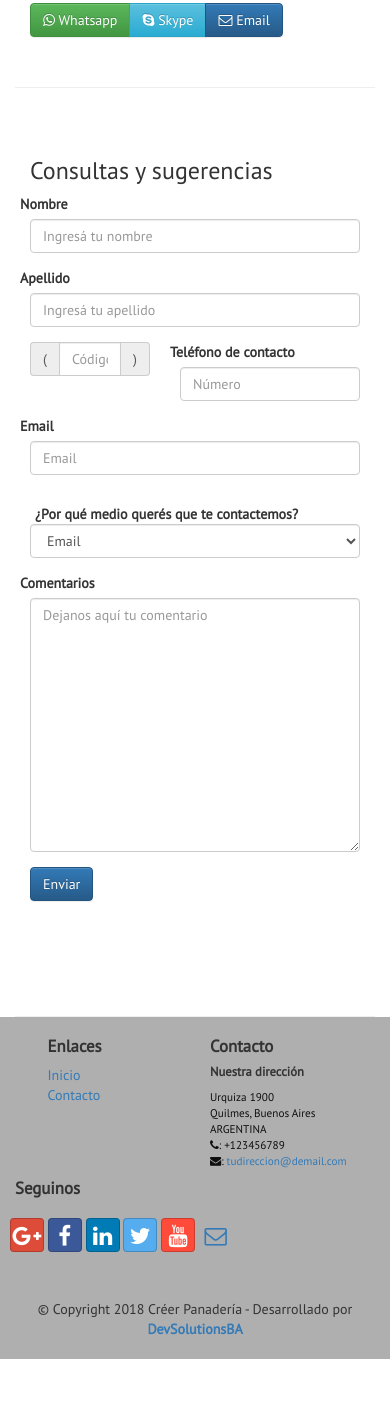
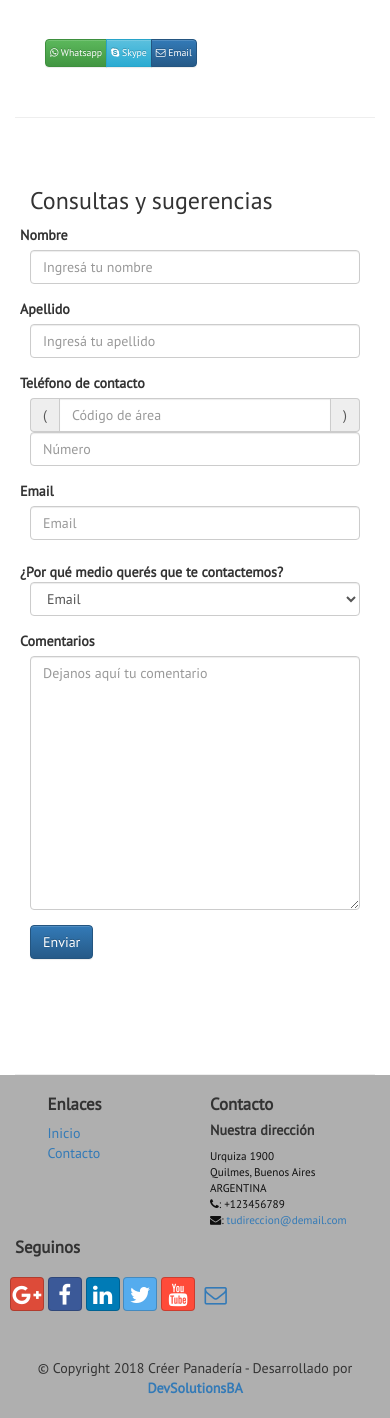
Before and after one commit to naipes0787/creer-panaderia, a PHP site: page /contactus.html in a window 390 px wide. Shown: the part 1444-2862 px from the top of the page. Before the commit the page ends 2803 px from the top, so only its background shows below. Run offline with PHP 8.4, Linux system fonts and the light colour scheme; some libraries are stand-ins or nearby versions.

Commit message:
Se ajusta el mapa de la página de contacto, junto a algunos campos que no se visualizaban correctamente en móviles. Se commitean archivos de traducción (Una primera versión que habría que continuar).

```diff
--- /dev/null
+++ b/creer-panaderia/action.php
@@ -0,0 +1,2 @@
+Hi <?php echo htmlspecialchars($_POST['name']); ?>.
+You are <?php echo (int)$_POST['age']; ?> years old.
--- a/creer-panaderia/contactus.html
+++ b/creer-panaderia/contactus.html
@@ -55,7 +55,7 @@
 	        <div class="container">
 	            <div class="row row-header">
 	                <div class="col-xs-12 col-sm-8">
-	                    <h1>Cr&eacute;er Panader&iacute;a</h1>
+	                    <h1 translate="no">Cr&eacute;er Panader&iacute;a</h1>
 	                    <p style="padding:40px;"></p>
 	                    <p>El amor a lo dulce junto a la devoción por el arte de cocinar
 	                    es lo que renueva nuestra inspiraci&oacute;n para crear las mejores
@@ -96,19 +96,20 @@
 					              <i class="fa fa-envelope"></i>: <a href="mailto:tudireccion@demail.com">tudireccion@demail.com</a>
 			           		 </address>
 	            </div>
-	            <div class="col-xs-12 col-sm-6 col-sm-offset-1">
-	                <h5>Mapa</h5>
-									<iframe src="https://www.google.com/maps/embed?pb=!1m18!1m12!1m3!1d3278.725375535823!2d-58.26803578427927!3d-34.737316080425146!2m3!1f0!2f0!3f0!3m2!1i1024!2i768!4f13.1!3m3!1m2!1s0x95a32e645f941c2b%3A0x58dc08dc575f53f5!2sUrquiza+2240%2C+Quilmes%2C+Buenos+Aires!5e0!3m2!1ses!2sar!4v1513270415984" width="400" height="300" frameborder="0" style="border:0"></iframe>
+	            <div class="container-fluid">
+	                <h5 class="map-class col-xs-12 col-sm-6">Mapa</h5>
+									<iframe class="col-xs-12 col-sm-6" src="https://www.google.com/maps/embed?pb=!1m18!1m12!1m3!1d3278.725375535823!2d-58.26803578427927!3d-34.737316080425146!2m3!1f0!2f0!3f0!3m2!1i1024!2i768!4f13.1!3m3!1m2!1s0x95a32e645f941c2b%3A0x58dc08dc575f53f5!2sUrquiza+2240%2C+Quilmes%2C+Buenos+Aires!5e0!3m2!1ses!2sar!4v1513270415984" height="300" frameborder="0" style="border:0"></iframe>
 	            </div>
-	            <div class="col-xs-12 col-sm-11 col-sm-offset-1">
-	                <div class="btn-group" role="group" aria-label="...">
-	                	<a type="button" class="btn btn-success" href="tel:+85212345678">
+							<br><br>
+	            <div id="btn-group-contactus-1" class="col-xs-12 col-sm-11 col-sm-offset-1">
+	                <div class="col-xs-12 btn-group" role="group" aria-label="...">
+	                	<a type="button" class="btn btn-success button-contactus" href="tel:+85212345678">
 	                		<i class="fa fa-whatsapp"></i> Whatsapp
 	                	</a>
-	                	<a type="button" class="btn btn-info">
+	                	<a type="button" class="btn btn-info button-contactus">
 	                		<i class="fa fa-skype"></i> Skype
 	                	</a>
-	                	<a type="button" class="btn btn-primary" href="mailto:tudireccion@demail.com">
+	                	<a type="button" class="btn btn-primary button-contactus" href="mailto:tudireccion@demail.com">
 	                		<i class="fa fa-envelope-o"></i> Email
 	                	</a>
 	                </div>
@@ -122,51 +123,49 @@
 	            <div class="col-xs-12 col-sm-9">
 	                <form class="form-horizontal" role="form">
 	                	<div class="form-group">
-	                		<label for="firstname" class="col-sm-2 control-label">
+	                		<label for="firstname" class="col-xs-12 col-sm-2 control-label">
 	                			Nombre
 	                		</label>
-	                		<div class="col-sm-10">
+	                		<div class="col-xs-12 col-sm-10">
 	                			<input type="text" class="form-control" id="firstname" name="firstname" placeholder="Ingres&aacute; tu nombre" required>
 	                		</div>
 	                	</div>
 	                	<div class="form-group">
-	                		<label for="lastname" class="col-sm-2 control-label">
+	                		<label for="lastname" class="col-xs-12 col-sm-2 control-label">
 	                			Apellido
 	                		</label>
-	                		<div class="col-sm-10">
+	                		<div class="col-xs-12 col-sm-10">
 	                			<input type="text" class="form-control" id="lastname" name="lastname" placeholder="Ingres&aacute; tu apellido" required>
 	                		</div>
 	                	</div>
 	                	<div class="form-group">
-	                		<label for="telnum" class="col-sm-2 control-label">
+	                		<label for="telnum" class="col-xs-12 col-sm-2 control-label">
 	                			Tel&eacute;fono de contacto
 	                		</label>
-	                		<div class="col-xs-5 col-sm-4 col-md-3">
+	                		<div class="col-xs-12 col-sm-4 col-md-3">
 		                		<div class="input-group">
 		                			<div class="input-group-addon">(</div>
 		                				<input type="tel" class="form-control" id="areacode" name="areacode" placeholder="C&oacute;digo de &aacute;rea">
 		                			<div class="input-group-addon">)</div>
 		                		</div>
 	                		</div>
-	                		<div class="col-xs-7 col-sm-6 col-md-7">
+	                		<div class="col-xs-12 col-sm-6 col-md-7">
 	                			<input type="tel" class="form-control" id="telnum" name="telnum" placeholder="N&uacute;mero">
 	                		</div>
 	                	</div>
 	                	<div class="form-group">
-	                		<label for="emailid" class="col-sm-2 control-label">
+	                		<label for="emailid" class="col-xs-12 col-sm-2 control-label">
 	                			Email
 	                		</label>
-	                		<div class="col-sm-10">
+	                		<div class="col-xs-12 col-sm-10">
 	                			<input type="email" class="form-control" id="emailid" name="emailid" placeholder="Email" required>
 	                		</div>
 	                	</div>
 	                	<div class="form-group">
-	                		<div class="checkbox col-sm-2">
-	                			<label class="checkbox-inline">
-	                				<strong>¿Por qué medio quer&eacute;s que te contactemos?</strong>
-	                			</label>
-	                		</div>
-	                		<div class="col-sm-3">
+                			<label class="checkbox-inline col-xs-12 col-sm-2">
+                				<strong>¿Por qué medio quer&eacute;s que te contactemos?</strong>
+                			</label>
+	                		<div class="col-xs-12 col-sm-3">
 	                			<select class="form-control">
 	                				<option>Email</option>
 													<option>Tel.</option>
@@ -174,10 +173,10 @@
 	                		</div>
 	                	</div>
 	                	<div class="form-group">
-	                		<label for="feedback" class="col-sm-2 control-label">
+	                		<label for="feedback" class="col-xs-12 col-sm-2 control-label">
 	                			Comentarios
 	                		</label>
-	                		<div class="col-sm-10">
+	                		<div class="col-xs-12 col-sm-10">
 	                			<textarea class="form-control" id="feedback" name="feedback" rows=12 placeholder="Dejanos aquí tu comentario" required></textarea>
 	                		</div>
 	                	</div>
--- a/creer-panaderia/css/mystyles.css
+++ b/creer-panaderia/css/mystyles.css
@@ -150,7 +153,17 @@ select.select-good-looking{
 /******** CONTACTO ********/
 div.contact-class h6{
   font-weight: bold;
-  font-size: 0.9em;
+  font-size: 1em;
+}
+
+h5.map-class{
+  font-weight: bold;
+  font-size: 1em;
+}
+
+div.container-fluid{
+  padding-left: 0;
+  padding-right: 0;
 }
 /******** FIN CONTACTO ********/
 
@@ -235,5 +246,17 @@ a.develop_by{
     padding-right: 5px!important;
     padding-left: 5px!important;
   }
+  div#btn-group-contactus-1 > div.btn-group{
+    margin-left: auto;
+    margin-right: auto;
+  }
+  a.button-contactus{
+    font-size: 0.7em!important;
+    padding-left: 4px;
+    padding-right: 4px;
+  }
+  label.checkbox-inline{
+
+  }
 }
 /******** FIN DISPOSITIVOS ********/
--- a/creer-panaderia/language/en.json
+++ b/creer-panaderia/language/en.json
@@ -1,3 +1,5 @@
 {
-  "home": "Home"
+  "home": "Home",
+  "contact": "Contact Us",
+  "order": "Order"
 }
--- a/creer-panaderia/language/es.json
+++ b/creer-panaderia/language/es.json
@@ -1,3 +1,5 @@
 {
-  "home": "Inicio"
+  "home": "Inicio",
+  "contact": "Contacto",
+  "order": "Hac&eacute; tu pedido"
 }
```
Also changed, not shown: other parts of creer-panaderia/css/mystyles.css (+29 -28 lines), creer-panaderia/index.html (+12 -12 lines), creer-panaderia/php/mails.php (added, +12 -0 lines), 1 other file.
